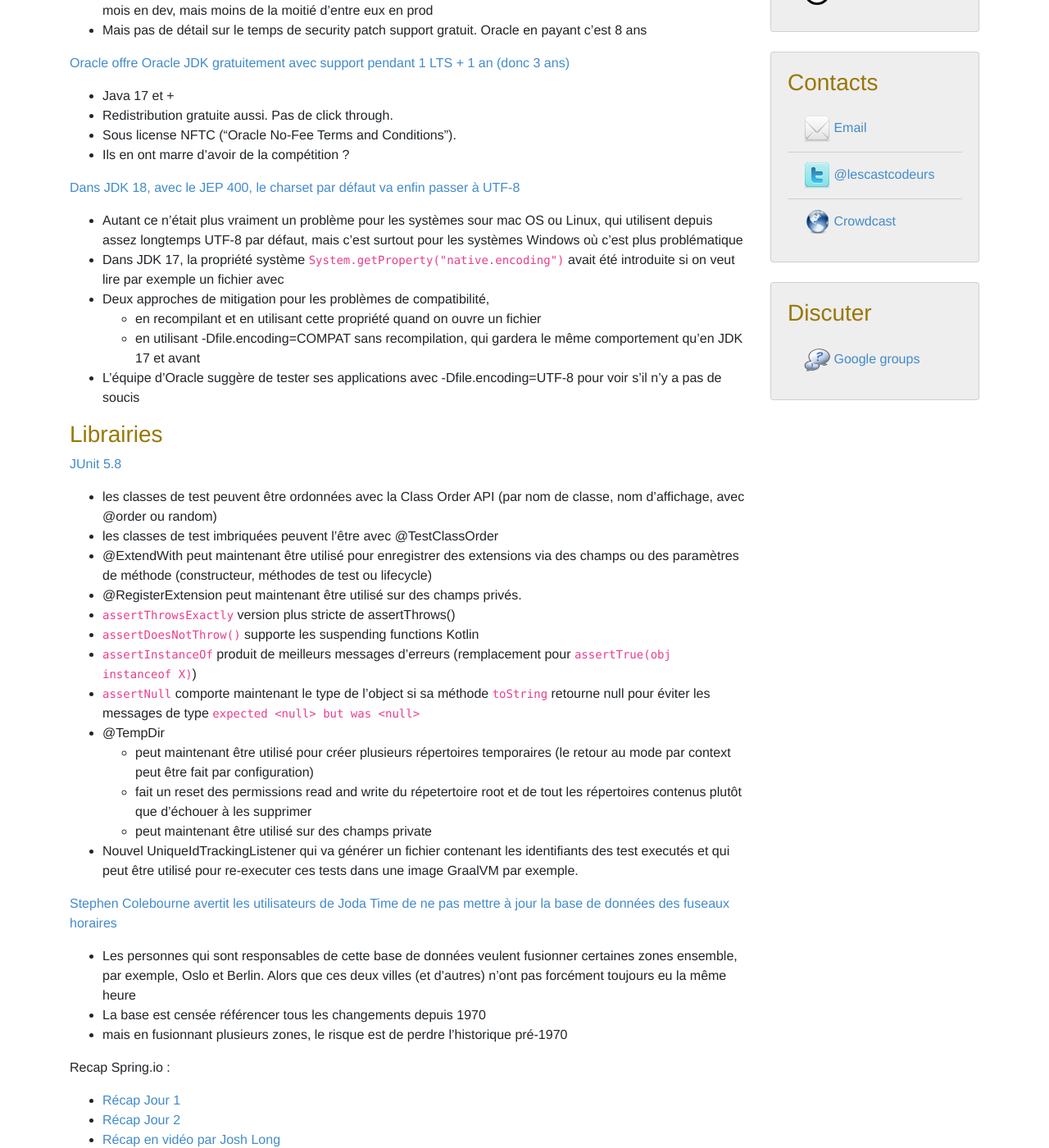
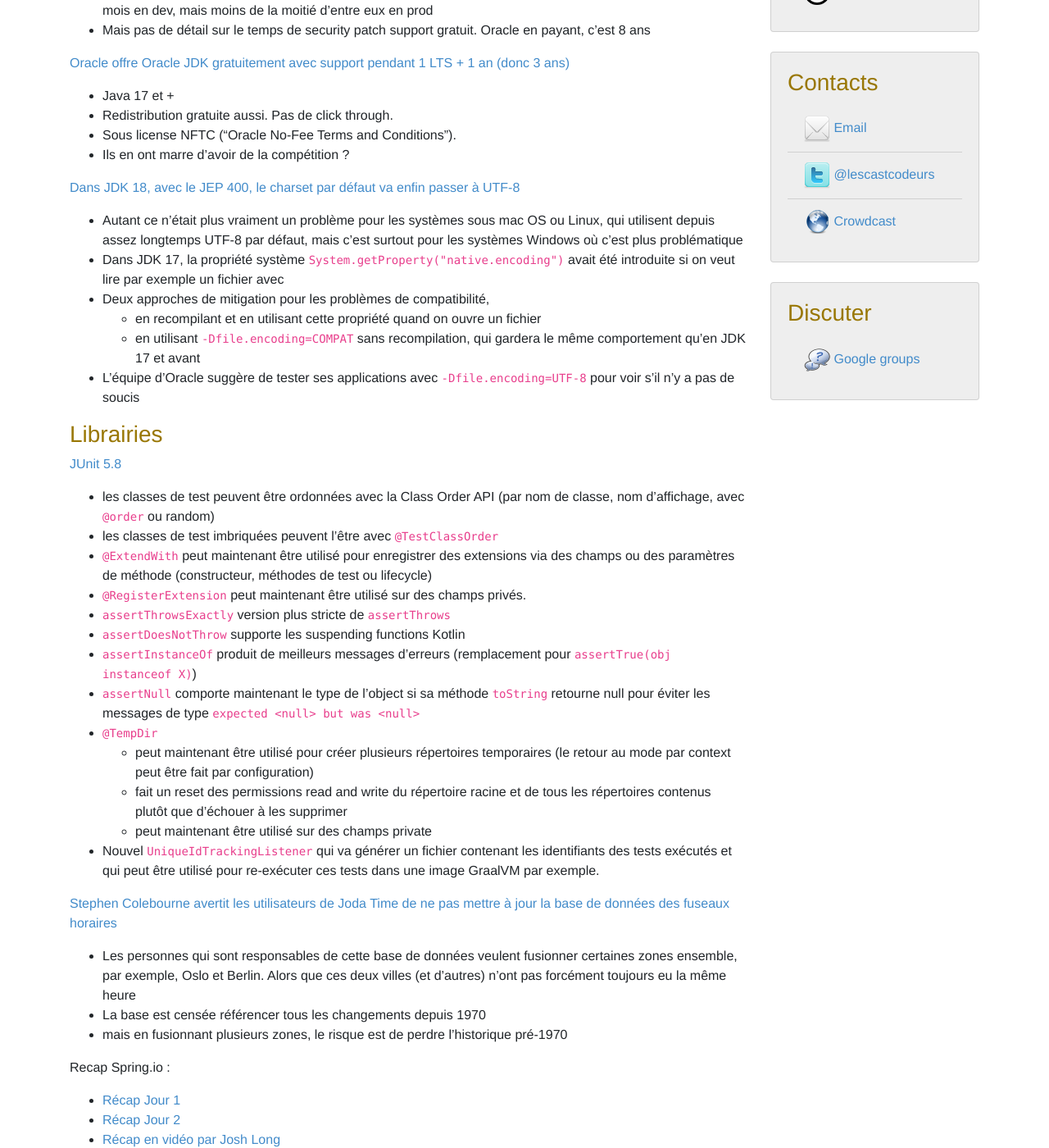
Before and after one commit to lescastcodeurs/lescastcodeurs.com, a Jekyll site: the page built from _posts/2021-10-13-lcc-265-cherie-ca-va-couper.md, in a window 1280 px wide and 1400 px high, scrolled down 525 px. Shown: the whole window at 82% size. Built offline with Jekyll 4.4.1, drawn with Linux system fonts in a browser that asks for light colours; comment, search, counter and statistics services are not loaded; some of the changed text lies outside the part shown.

Commit message:
Correction de typos sur 2021-10-13-lcc-265-cherie-ca-va-couper.md

```diff
--- a/_posts/2021-10-13-lcc-265-cherie-ca-va-couper.md
+++ b/_posts/2021-10-13-lcc-265-cherie-ca-va-couper.md
@@ -21,48 +21,48 @@ Téléchargement de l'épisode [LesCastCodeurs-Episode-265.mp3](https://traffic.
 [Oracle annonce des LTS de deux ans](https://inside.java/2021/09/14/moving-the-jdk-to-a-2-year-lts-candence/)
 
 * Donc une LTS tous les 2 au lieu de 3 ans, ce qui fait que la prochaine sera la 21 et pas la 23.
-* Une enquête récente auprès de développeurs montre qu'entre un quart et la moitié utilisent les release de six mois en dev, mais moins de la moitié d'entre eux en prod
-* Mais pas de détail sur le temps de security patch support gratuit. Oracle en payant c’est 8 ans
+* Une enquête récente auprès de développeurs montre qu’entre un quart et la moitié utilisent les release de six mois en dev, mais moins de la moitié d’entre eux en prod
+* Mais pas de détail sur le temps de security patch support gratuit. Oracle en payant, c’est 8 ans
 
 [Oracle offre Oracle JDK gratuitement avec support pendant 1 LTS + 1 an (donc 3 ans)](https://blogs.oracle.com/java/post/free-java-license)
 
 * Java 17 et +
 * Redistribution gratuite aussi. Pas de click through.
-* Sous license NFTC ("Oracle No-Fee Terms and Conditions").
+* Sous license NFTC (“Oracle No-Fee Terms and Conditions”).
 * Ils en ont marre d’avoir de la compétition ?
 
 [Dans JDK 18, avec le JEP 400, le charset par défaut va enfin passer à UTF-8](https://inside.java/2021/10/04/the-default-charset-jep400/)
 
-* Autant ce n’était plus vraiment un problème pour les systèmes sour mac OS ou Linux, qui utilisent depuis assez longtemps UTF-8 par défaut, mais c’est surtout pour les systèmes Windows où c’est plus problématique
+* Autant ce n’était plus vraiment un problème pour les systèmes sous mac OS ou Linux, qui utilisent depuis assez longtemps UTF-8 par défaut, mais c’est surtout pour les systèmes Windows où c’est plus problématique
 * Dans JDK 17, la propriété système `System.getProperty("native.encoding")` avait été introduite si on veut lire par exemple un fichier avec
 * Deux approches de mitigation pour les problèmes de compatibilité,
   * en recompilant et en utilisant cette propriété quand on ouvre un fichier
-  * en utilisant -Dfile.encoding=COMPAT sans recompilation, qui gardera le même comportement qu’en JDK 17 et avant
-* L’équipe d’Oracle suggère de tester ses applications avec -Dfile.encoding=UTF-8 pour voir s’il n’y a pas de soucis
+  * en utilisant `-Dfile.encoding=COMPAT` sans recompilation, qui gardera le même comportement qu’en JDK 17 et avant
+* L’équipe d’Oracle suggère de tester ses applications avec `-Dfile.encoding=UTF-8` pour voir s’il n’y a pas de soucis
 
 ### Librairies
 
 [JUnit 5.8](https://junit.org/junit5/docs/current/release-notes/index.html#release-notes-5.8.0)
 
-* les classes de test peuvent être ordonnées avec la Class Order API (par nom de classe, nom d'affichage, avec @order ou random)
-* les classes de test imbriquées peuvent l'être avec @TestClassOrder
-* @ExtendWith peut maintenant être utilisé pour enregistrer des extensions via des champs ou des paramètres de méthode (constructeur, méthodes de test ou lifecycle)
-* @RegisterExtension peut maintenant être utilisé sur des champs privés.
-* `assertThrowsExactly` version plus stricte de assertThrows()
-* `assertDoesNotThrow()` supporte les suspending functions Kotlin
-* `assertInstanceOf` produit de meilleurs messages d'erreurs (remplacement pour `assertTrue(obj instanceof X)`)
-* `assertNull` comporte maintenant le type de l'object si sa méthode `toString` retourne null pour éviter les messages de type `expected <null> but was <null>`
-* @TempDir
+* les classes de test peuvent être ordonnées avec la Class Order API (par nom de classe, nom d’affichage, avec `@order` ou random)
+* les classes de test imbriquées peuvent l’être avec `@TestClassOrder`
+* `@ExtendWith` peut maintenant être utilisé pour enregistrer des extensions via des champs ou des paramètres de méthode (constructeur, méthodes de test ou lifecycle)
+* `@RegisterExtension` peut maintenant être utilisé sur des champs privés.
+* `assertThrowsExactly` version plus stricte de `assertThrows`
+* `assertDoesNotThrow` supporte les suspending functions Kotlin
+* `assertInstanceOf` produit de meilleurs messages d’erreurs (remplacement pour `assertTrue(obj instanceof X)`)
+* `assertNull` comporte maintenant le type de l’object si sa méthode `toString` retourne null pour éviter les messages de type `expected <null> but was <null>`
+* `@TempDir`
     * peut maintenant être utilisé pour créer plusieurs répertoires temporaires (le retour au mode par context peut être fait par configuration)
-    * fait un reset des permissions read and write du répetertoire root et de tout les répertoires contenus plutôt que d'échouer à les supprimer
+    * fait un reset des permissions read and write du répertoire racine et de tous les répertoires contenus plutôt que d’échouer à les supprimer
     * peut maintenant être utilisé sur des champs private
-* Nouvel UniqueIdTrackingListener qui va générer un fichier contenant les identifiants des test executés et qui peut être utilisé pour re-executer ces tests dans une image GraalVM par exemple.
+* Nouvel `UniqueIdTrackingListener` qui va générer un fichier contenant les identifiants des tests exécutés et qui peut être utilisé pour re-exécuter ces tests dans une image GraalVM par exemple.
 
 [Stephen Colebourne avertit les utilisateurs de Joda Time de ne pas mettre à jour la base de données des fuseaux horaires](https://blog.joda.org/2021/09/big-problems-at-timezone-database.html)
 
 * Les personnes qui sont responsables de cette base de données veulent fusionner certaines zones ensemble, par exemple, Oslo et Berlin. Alors que ces deux villes (et d’autres) n’ont pas forcément toujours eu la même heure
 * La base est censée référencer tous les changements depuis 1970
-* mais en fusionnant plusieurs zones, le risque est de perdre l'historique pré-1970
+* mais en fusionnant plusieurs zones, le risque est de perdre l’historique pré-1970
 
 Recap Spring.io :
 
@@ -95,7 +95,7 @@ Recap Spring.io :
 (suite annonces Spring.io)
 [Tanzu Application Platform](https://tanzu.vmware.com/content/blog/announcing-vmware-tanzu-application-platform) :
 
-* plateforme livrée avec toute la chaine d'outils mais configurable si les équipes préfèrent utiliser d'autres outils que ceux proposés
+* plateforme livrée avec toute la chaine d’outils, mais configurable si les équipes préfèrent utiliser d’autres outils que ceux proposés
 * compatible AKS, EKS, GKS et TKG.
 * application accelerator (inspiré par spring initializer) pour générer les templates des applications qui seront ensuite déployées
 * Spring Cloud Gateway for K8s and API Portal for VMware Tanzu
@@ -163,13 +163,13 @@ Recap Spring.io :
   * l'intégralité du code source
   * Les revenus (sur 3 ans) de plus de 10 000 streamers Twitch ont été publiés sur le net.
   * certains codes d'accès AWS
-  * attention c'est la partie 1, il pourrait y avoir d'autres données prochainement
+  * attention, c’est la partie 1, il pourrait y avoir d’autres données prochainement
 * Comment ?
   * Officiellement suite à une erreur dans un changement de config
-  * Officieusement c'est plus probablement un employé ou un ex employé
+  * Officieusement, c’est plus probablement un employé ou un ex-employé
 * Pourquoi ?
   * le message sur 4chan dénonce un « un cloaque toxique dégoûtant », ce qui pourrait faire référence aux problèmes de harcèlements et de raids hostiles visant des streameurs et des streameuses en raison de leur origine ethnique, de leur orientation sexuelle ou genre.
-  * il est aussi question d'une revendication à une concurrence plus saine dans le secteur du streaming de jeu vidéo
+  * il est aussi question d’une revendication à une concurrence plus saine dans le secteur du streaming de jeu vidéo
 
 ## Conférences
 
```
Also changed, not shown: other parts of _posts/2021-10-13-lcc-265-cherie-ca-va-couper.md (+24 -24 lines).
